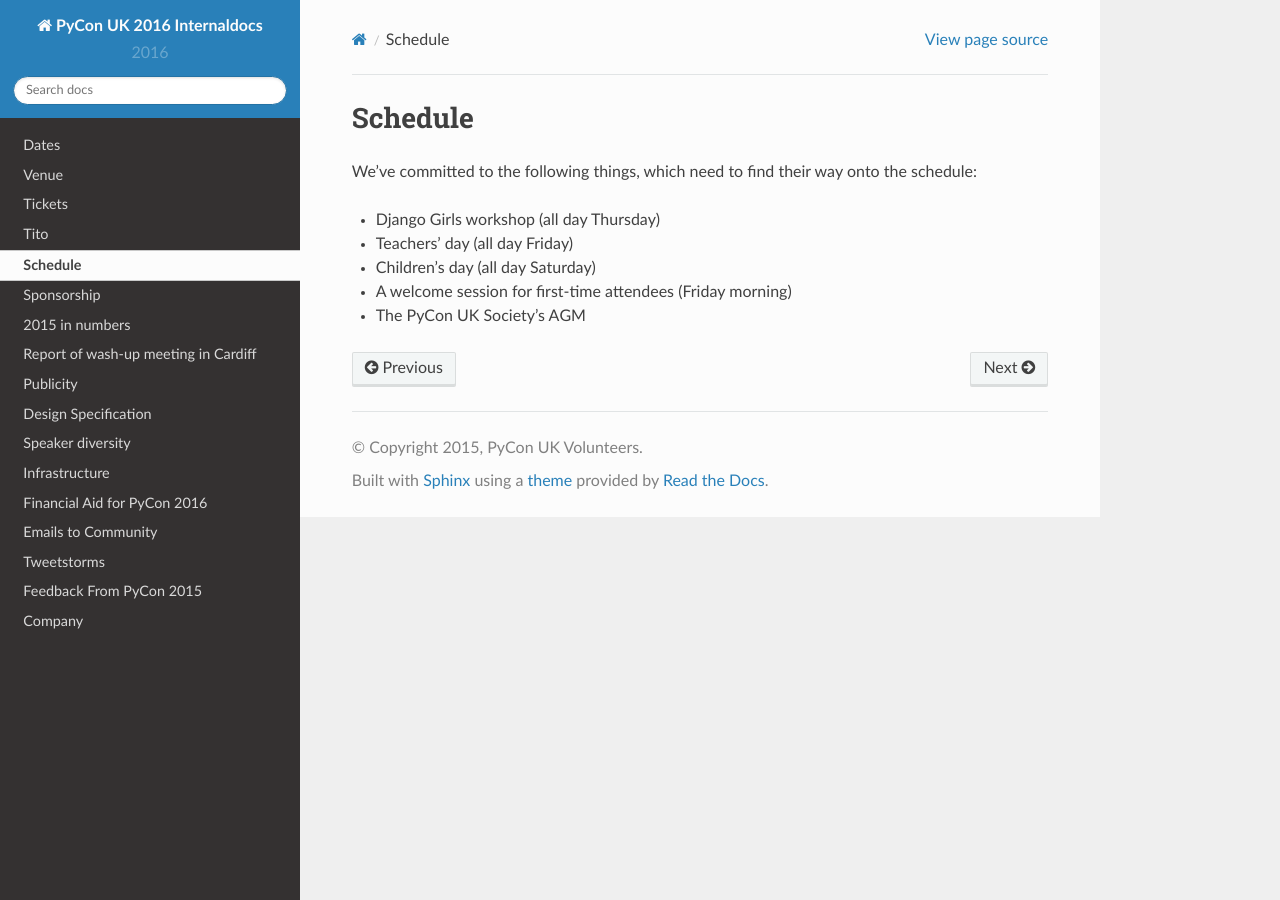
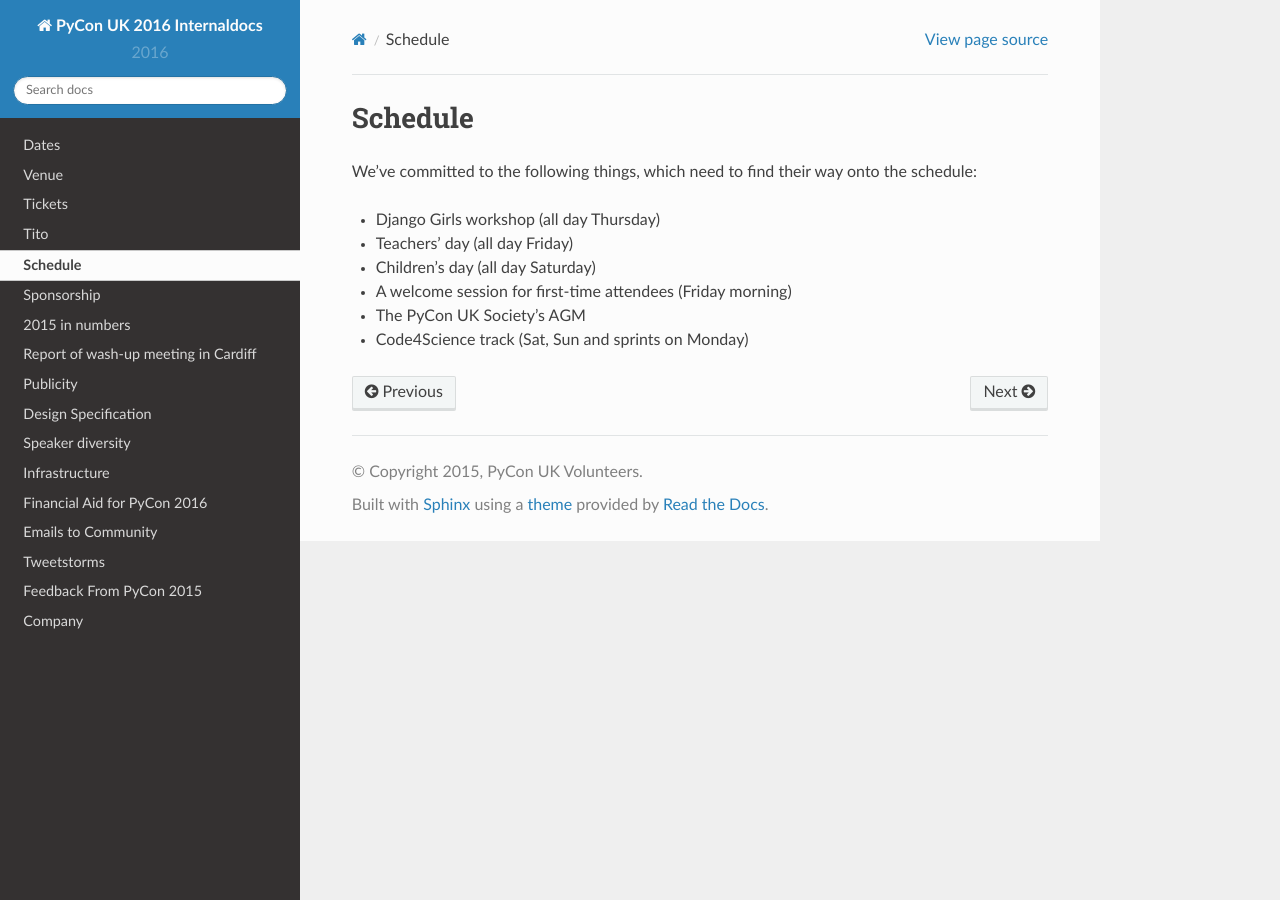
Before and after one commit to PyconUK/documentation, a Sphinx documentation site: the page built from source/schedule.rst, in a window 1280 px wide. Built offline with Sphinx 7.4.7 and the Read the Docs theme 2.0.0, drawn with Linux system fonts in a browser that asks for light colours.

Commit message:
Update schedule.rst

```diff
--- a/source/schedule.rst
+++ b/source/schedule.rst
@@ -9,3 +9,4 @@ schedule:
 - Children's day (all day Saturday)
 - A welcome session for first-time attendees (Friday morning)
 - The PyCon UK Society's AGM
+- Code4Science track (Sat, Sun and sprints on Monday)
```
